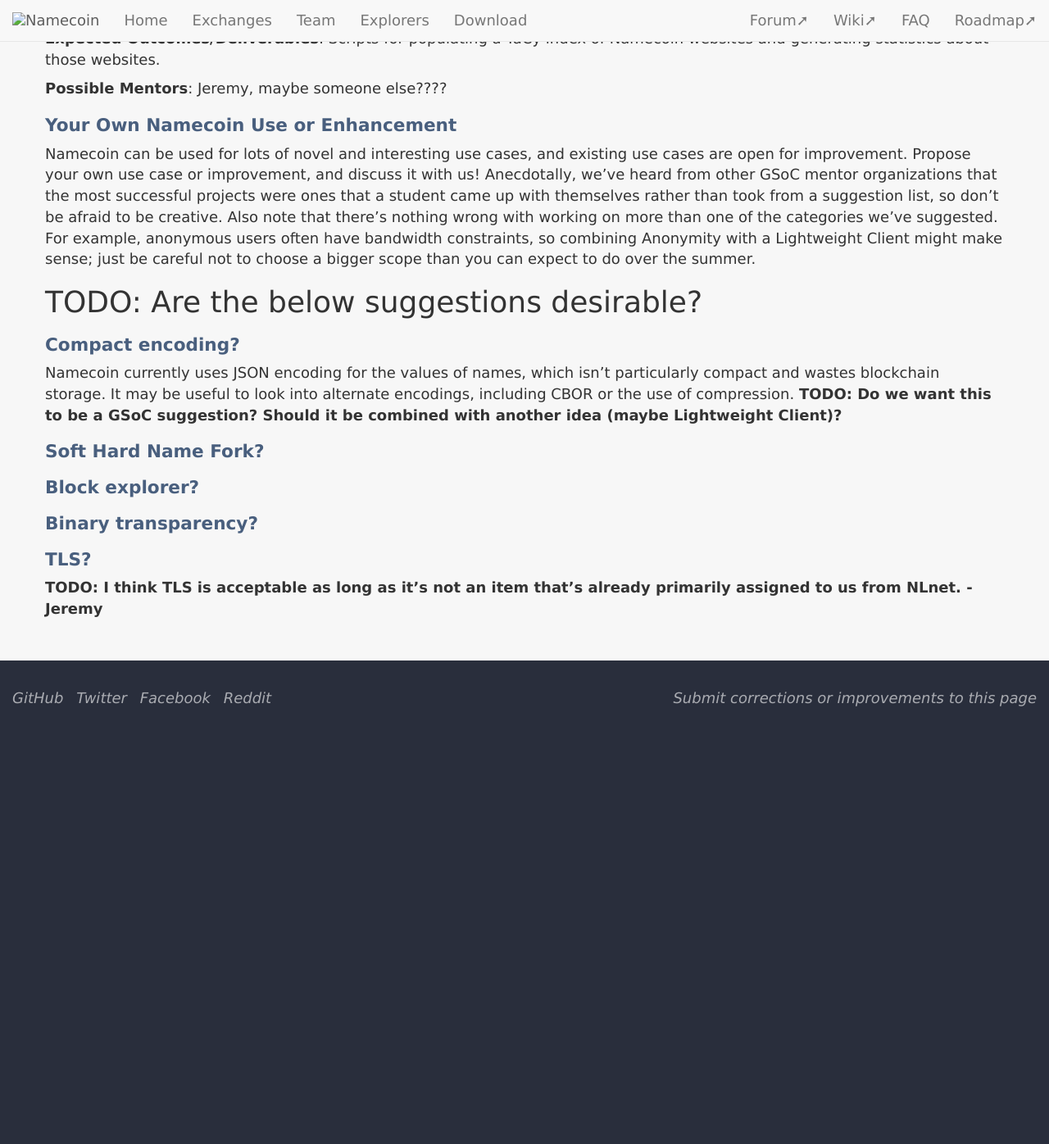
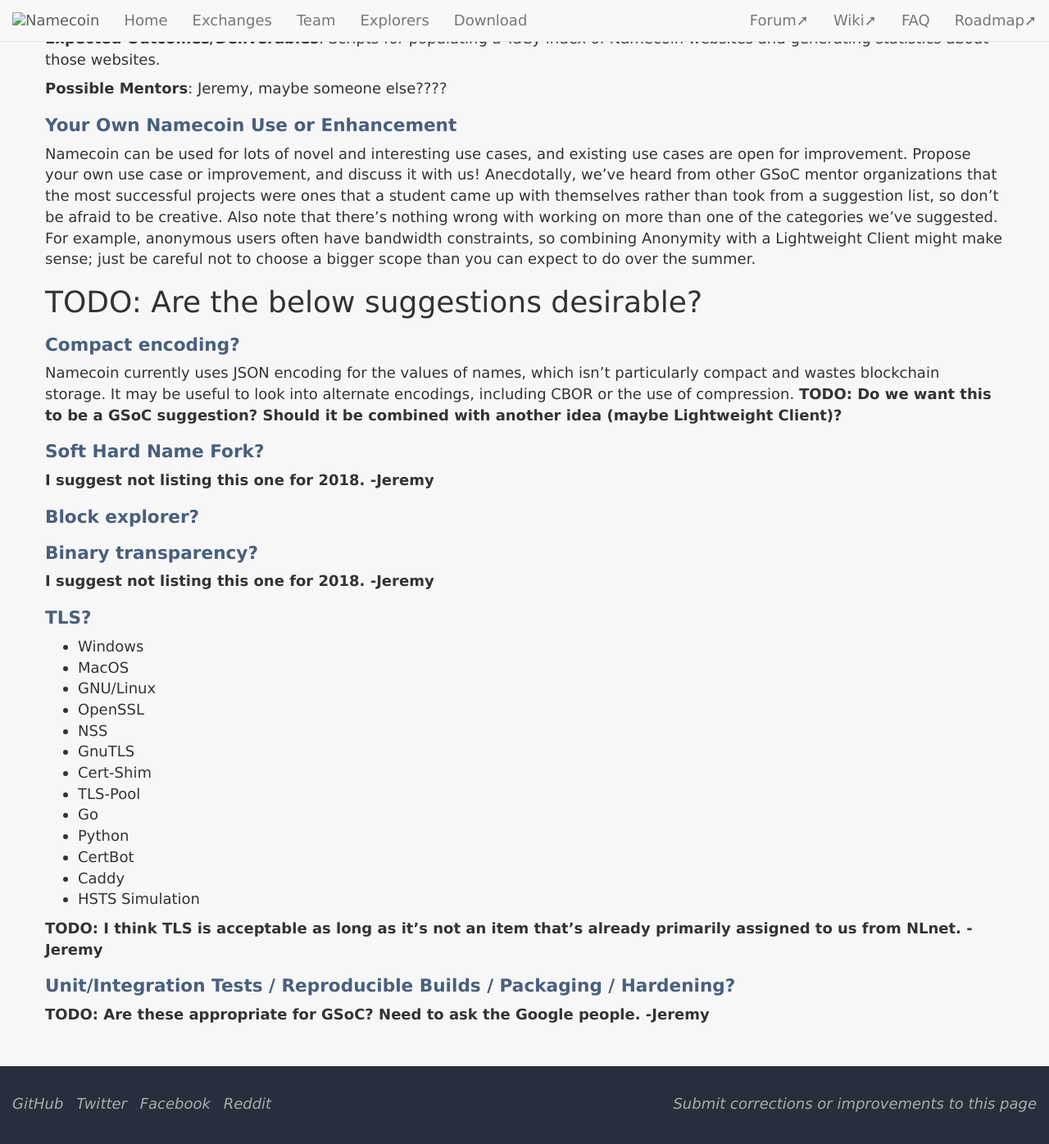
Before and after one commit to JeremyRand/namecoin.org, a Jekyll site: the page built from contribute/gsoc-2018/index.md, in a window 1280 px wide and 1400 px high, scrolled down 4968 px. Shown: the top 1396 px of the window at 82% size. Built offline with Jekyll 4.4.1, drawn with Linux system fonts in a browser that asks for light colours; nearby versions of some CDN libraries; library files that are not in the unit come from our copies; before the commit the page ends 5873 px from its top, so only the background shows below that.

Commit message:
GSoC: Updates.

```diff
--- a/contribute/gsoc-2018/index.md
+++ b/contribute/gsoc-2018/index.md
@@ -156,10 +156,32 @@ Namecoin currently uses JSON encoding for the values of names, which isn't parti
 
 ## Soft Hard Name Fork?
 
+**I suggest not listing this one for 2018.  -Jeremy**
+
 ## Block explorer?
 
 ## Binary transparency?
 
+**I suggest not listing this one for 2018.  -Jeremy**
+
 ## TLS?
 
+* Windows
+* MacOS
+* GNU/Linux
+* OpenSSL
+* NSS
+* GnuTLS
+* Cert-Shim
+* TLS-Pool
+* Go
+* Python
+* CertBot
+* Caddy
+* HSTS Simulation
+
 **TODO: I think TLS is acceptable as long as it's not an item that's already primarily assigned to us from NLnet.  -Jeremy**
+
+## Unit/Integration Tests / Reproducible Builds / Packaging / Hardening?
+
+**TODO: Are these appropriate for GSoC?  Need to ask the Google people.  -Jeremy**
```
